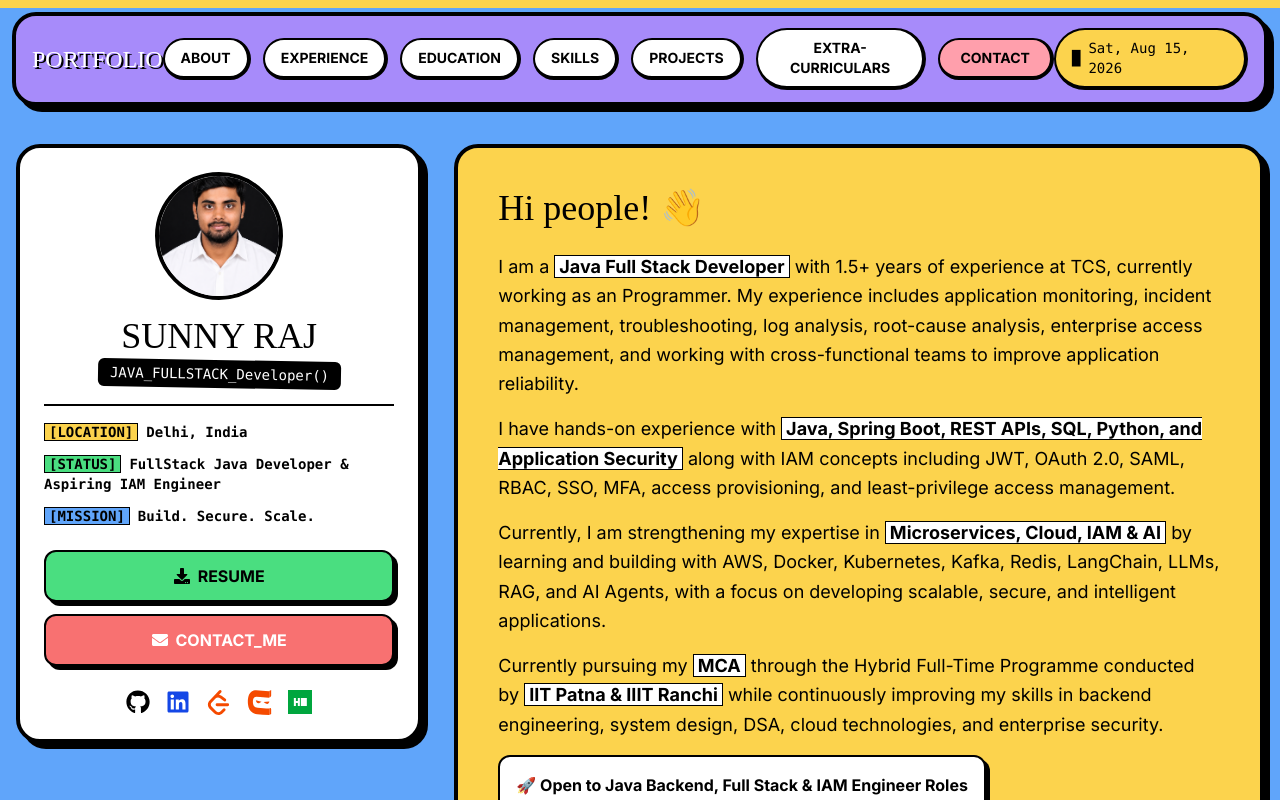
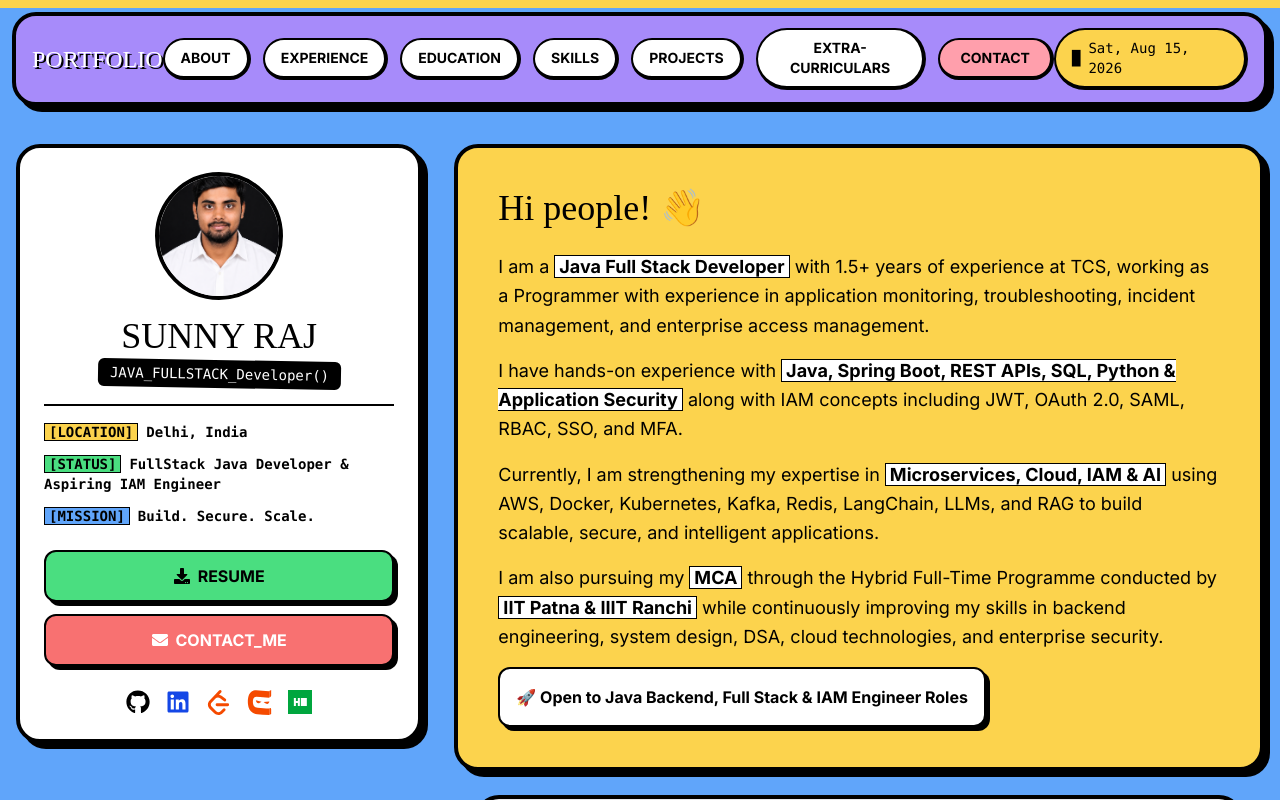
Before and after one commit to rajSunny5714/new-portfolio, a React (Vite) app: page / in a window 1280 px wide. Shown: the top 800 px of the page. Built offline with nearby package versions, Linux system fonts and the light colour scheme; the HTML template or start-up script is replaced by a standard one; a web font is replaced by a local one.

Commit message:
Update Hero.tsx

```diff
--- a/src/components/sections/Hero.tsx
+++ b/src/components/sections/Hero.tsx
@@ -142,24 +142,20 @@ const Hero = () => {
             Hi people! 👋
           </h2>
 
-        <p className="text-lg font-medium leading-relaxed mb-4">
+       <p className="text-lg font-medium leading-relaxed mb-4">
           I am a{' '}
           <span className="font-bold bg-white px-1 border border-black">
             Java Full Stack Developer
           </span>{' '}
-          with 1.5+ years of experience at TCS, currently working as an Programmer. My experience includes application monitoring,
-          incident management, troubleshooting, log analysis, root-cause analysis,
-          enterprise access management, and working with cross-functional teams to
-          improve application reliability.
+          with 1.5+ years of experience at TCS, working as a Programmer with experience in application monitoring, troubleshooting, incident management, and enterprise access management.
         </p>
 
         <p className="text-lg font-medium leading-relaxed mb-4">
           I have hands-on experience with{' '}
           <span className="font-bold bg-white px-1 border border-black">
-            Java, Spring Boot, REST APIs, SQL, Python, and Application Security
+            Java, Spring Boot, REST APIs, SQL, Python & Application Security
           </span>{' '}
-          along with IAM concepts including JWT, OAuth 2.0, SAML, RBAC, SSO, MFA,
-          access provisioning, and least-privilege access management.
+          along with IAM concepts including JWT, OAuth 2.0, SAML, RBAC, SSO, and MFA.
         </p>
 
         <p className="text-lg font-medium leading-relaxed mb-4">
@@ -167,13 +163,11 @@ const Hero = () => {
           <span className="font-bold bg-white px-1 border border-black">
             Microservices, Cloud, IAM & AI
           </span>{' '}
-          by learning and building with AWS, Docker, Kubernetes, Kafka, Redis,
-          LangChain, LLMs, RAG, and AI Agents, with a focus on developing scalable,
-          secure, and intelligent applications.
+          using AWS, Docker, Kubernetes, Kafka, Redis, LangChain, LLMs, and RAG to build scalable, secure, and intelligent applications.
         </p>
 
         <p className="text-lg font-medium leading-relaxed mb-4">
-          Currently pursuing my{' '}
+          I am also pursuing my{' '}
           <span className="font-bold bg-white px-1 border border-black">
             MCA
           </span>{' '}
@@ -181,8 +175,7 @@ const Hero = () => {
           <span className="font-bold bg-white px-1 border border-black">
             IIT Patna & IIIT Ranchi
           </span>{' '}
-          while continuously improving my skills in backend engineering, system
-          design, DSA, cloud technologies, and enterprise security.
+          while continuously improving my skills in backend engineering, system design, DSA, cloud technologies, and enterprise security.
         </p>
           <div className="bg-white p-4 border-2 border-black rounded-xl inline-block font-bold shadow-neo-sm">
             🚀 Open to Java Backend, Full Stack & IAM Engineer Roles
```
